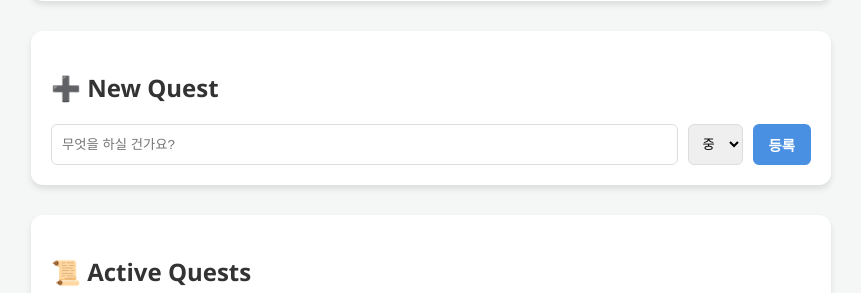
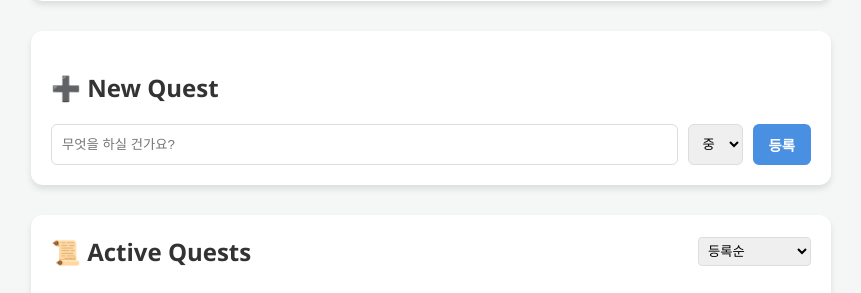
Before and after one commit to Na0927s/todo-rpg-project, a Flask app: page / in a window 1280 px wide. Shown: the part 671-964 px from the top of the page, without its empty margins (209-1070 px from the left). Run offline with Flask 3, Linux system fonts and the light colour scheme.

Commit message:
feat: 퀘스트 목록 정렬(난이도순/등록순) 및 필터링 기능 추가

```diff
--- a/templates/index.html
+++ b/templates/index.html
@@ -280,7 +280,14 @@
         </div>
 
         <div class="quest-section">
-            <h2>📜 Active Quests</h2>
+            <div style="display: flex; justify-content: space-between; align-items: center; margin-bottom: 15px;">
+                <h2 style="margin: 0;">📜 Active Quests</h2>
+                <select id="sort-quests" onchange="sortQuests()" style="padding: 5px; border-radius: 4px;">
+                    <option value="newest">등록순</option>
+                    <option value="diff-high">난이도 높은 순</option>
+                    <option value="diff-low">난이도 낮은 순</option>
+                </select>
+            </div>
             <div class="table-responsive">
                 <table id="active-quest-table">
                     <thead>
@@ -292,7 +299,7 @@
                     </thead>
                     <tbody id="active-quests-body">
                         {% for quest in active_quests %}
-                        <tr id="quest-{{ quest.quest_id }}">
+                        <tr id="quest-{{ quest.quest_id }}" data-difficulty="{{ quest.difficulty }}" data-index="{{ loop.index }}">
                             <td class="quest-content-cell">{{ quest.content }}</td>
                             <td><span class="badge difficulty-{{ quest.difficulty }}">{{ quest.difficulty }}</span></td>
                             <td>
@@ -321,7 +328,7 @@
                     </thead>
                     <tbody id="completed-quests-body">
                         {% for quest in completed_quests %}
-                        <tr id="quest-{{ quest.quest_id }}">
+                        <tr id="quest-{{ quest.quest_id }}" data-difficulty="{{ quest.difficulty }}" data-index="{{ loop.index }}">
                             <td class="quest-content-cell completed-text">{{ quest.content }}</td>
                             <td><span class="badge difficulty-{{ quest.difficulty }}">{{ quest.difficulty }}</span></td>
                             <td>
@@ -356,12 +363,38 @@
                 if (successCallback) successCallback(data);
             } else {
                 if (data.code === 'HERO_DEAD') {
-                    alert("💀 캐릭터가 사망했습니다! 모든 스탯이 초기화됩니다.");
+                    alert("💀 사망했습니다! 모든 스탯이 초기화됩니다.");
                     location.reload();
                 } else {
                     alert("🚨 " + (data.error || "오류가 발생했습니다."));
                 }
             }
+        }
+
+        function sortQuests() {
+            const sortVal = document.getElementById('sort-quests').value;
+            const diffMap = { '상': 3, '중': 2, '하': 1 };
+
+            const sortLogic = (a, b) => {
+                const diffA = diffMap[a.dataset.difficulty];
+                const diffB = diffMap[b.dataset.difficulty];
+                const indexA = parseInt(a.dataset.index);
+                const indexB = parseInt(b.dataset.index);
+
+                if (sortVal === 'diff-high') {
+                    return diffB - diffA || indexB - indexA;
+                } else if (sortVal === 'diff-low') {
+                    return diffA - diffB || indexB - indexA;
+                } else { // newest
+                    return indexB - indexA;
+                }
+            };
+
+            ['active-quests-body', 'completed-quests-body'].forEach(id => {
+                const body = document.getElementById(id);
+                const rows = Array.from(body.querySelectorAll('tr'));
+                rows.sort(sortLogic).forEach(row => body.appendChild(row));
+            });
         }
 
         async function buyItem(itemId) {
@@ -408,6 +441,7 @@
                     const actionCell = row.cells[2];
                     actionCell.innerHTML = `<button class="btn btn-delete" onclick="deleteQuest('${questId}')">삭제</button>`;
                     document.getElementById('completed-quests-body').appendChild(row);
+                    sortQuests(); // Sort after moving
                 });
             } catch (err) {
                 alert("🚨 서버와 통신 중 오류가 발생했습니다.");
```
